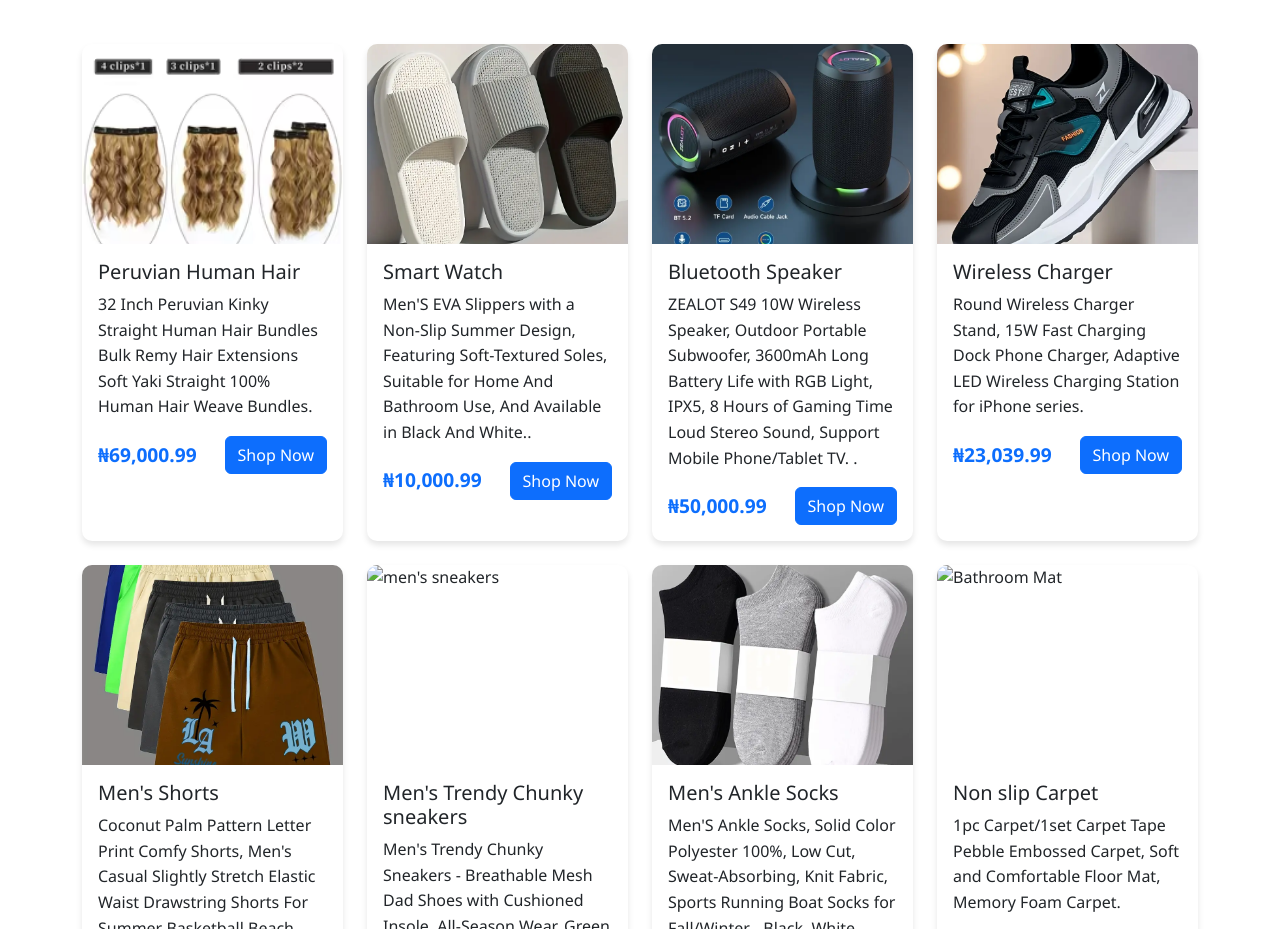
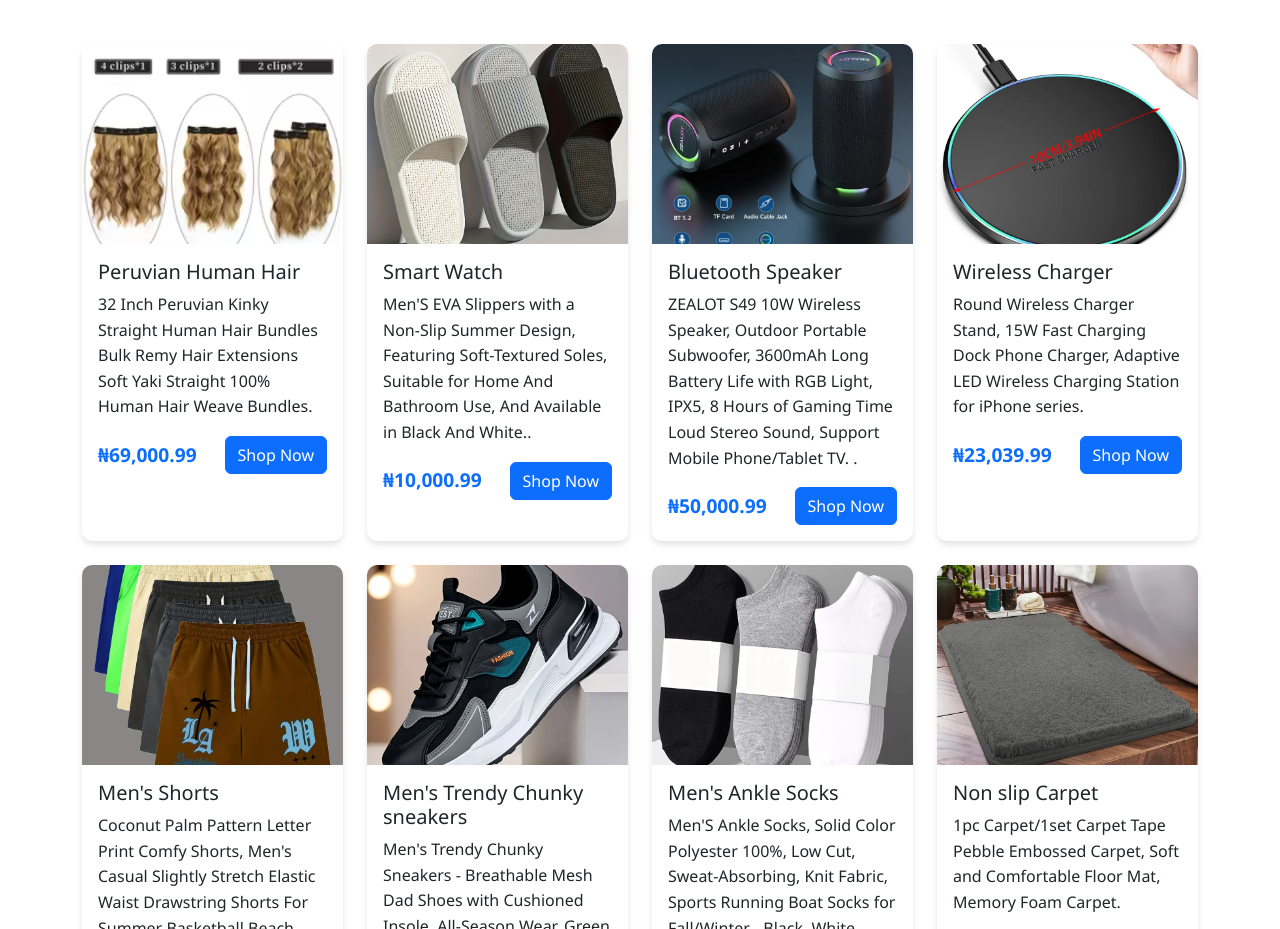
Before and after one commit to EdemEssang/Glory-store, a plain HTML site: page index.html in a window 1280 px wide. Shown: the part 668-1597 px from the top of the page. Drawn offline with nearby package versions, Linux system fonts and the light colour scheme.

Commit message:
corrctions

```diff
--- a/index.html
+++ b/index.html
@@ -109,7 +109,7 @@
                 <!-- Product Card 4 -->
                 <div class="col-md-6 col-lg-3">
                     <div class="card product-card h-100">
-                        <img src="/Glory-store/fashion sneakers.webp" class="card-img-top" alt="Wireless Charger">
+                        <img src="/Glory-store/wireless charger.webp" class="card-img-top" alt="Wireless Charger">
                         <div class="card-body">
                             <h5 class="card-title">Wireless Charger</h5>
                             <p class="card-text">Round Wireless Charger Stand, 15W Fast Charging Dock Phone Charger,
@@ -140,7 +140,7 @@
 
                 <div class="col-md-6 col-lg-3">
                     <div class="card product-card h-100">
-                        <img src="/store-landing-page/fashion sneakers.webp" class="card-img-top" alt="men's sneakers">
+                        <img src="/Glory-store/fashion sneakers.webp" class="card-img-top" alt="men's sneakers">
                         <div class="card-body">
                             <h5 class="card-title">Men's Trendy Chunky sneakers</h5>
                             <p class="card-text">Men's Trendy Chunky Sneakers - Breathable Mesh Dad Shoes with Cushioned Insole,
@@ -174,7 +174,7 @@
                 <!-- Product card 8 -->
                  <div class="col-md-6 col-lg-3">
                     <div class="card product-card h-100">
-                        <img src="/Glory-store/carpet.webp.crdownload" class="card-img-top" alt="Bathroom Mat">
+                        <img src="/Glory-store/carpet.webp" class="card-img-top" alt="Bathroom Mat">
                         <div class="card-body">
                             <h5 class="card-title">Non slip Carpet</h5>
                             <p class="card-text">1pc Carpet/1set Carpet Tape Pebble Embossed Carpet,
```
Also changed, not shown: carpet.webp (added), 1 other file.
